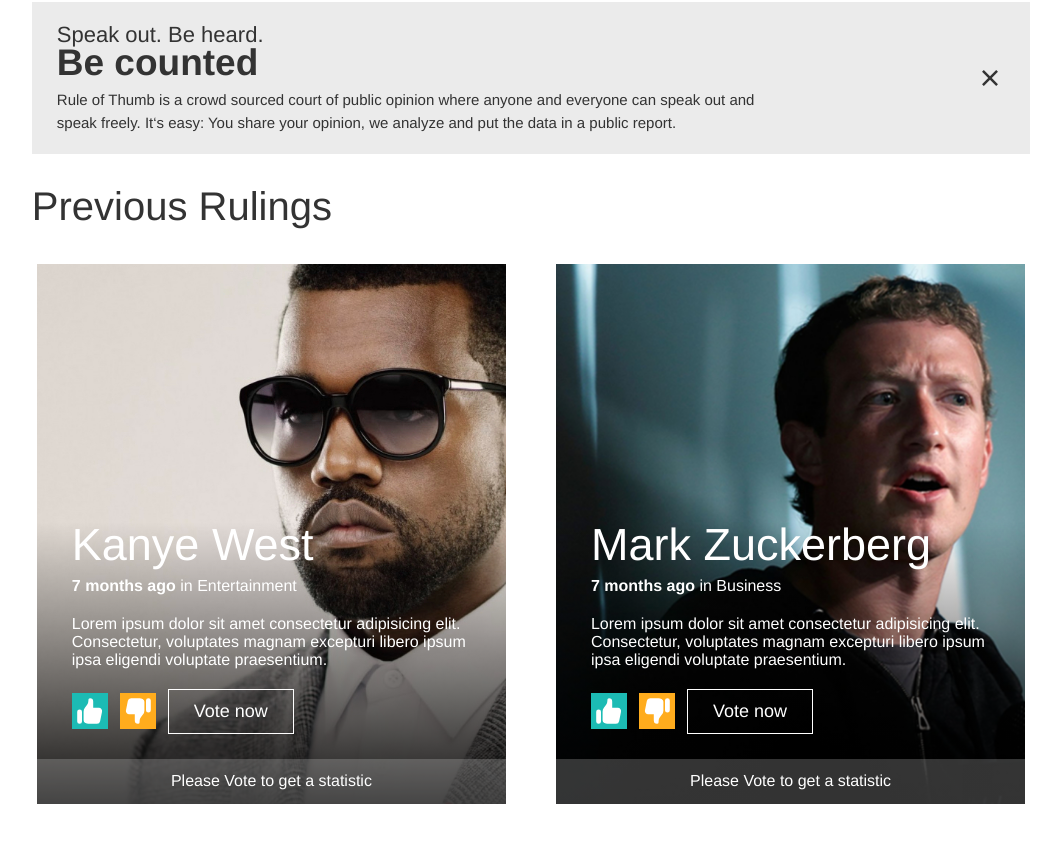
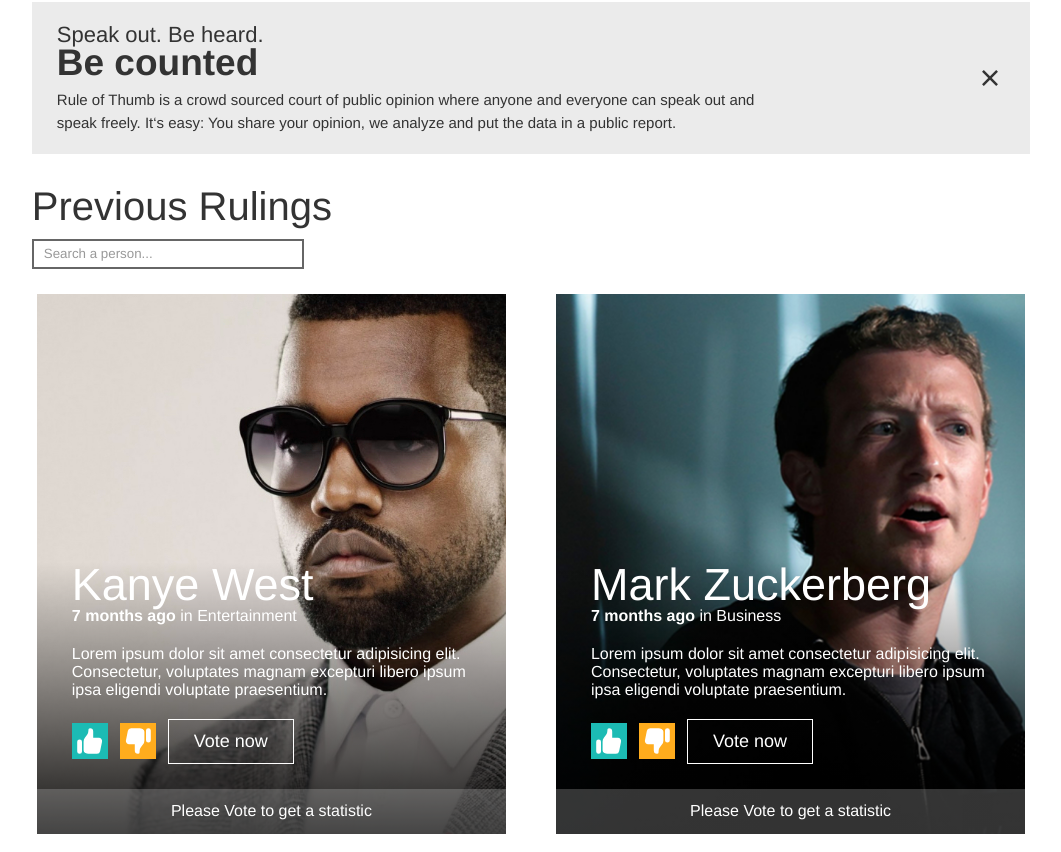
Before and after one commit to dguerrac/thumbs-test, a React (Create React App) app: page / in a window 1280 px wide. Shown: the part 828-1680 px from the top of the page, without its empty margins (109-1170 px from the left). Built offline with nearby package versions, Linux system fonts and the light colour scheme.

Commit message:
adding search filter

```diff
--- a/src/components/Character/Character.jsx
+++ b/src/components/Character/Character.jsx
@@ -68,6 +68,7 @@
     					return (
     						<button
     							key={index}
+                  ariaLabel={'thumb'}
     							className={`body__vote_thumbs body__vote_thumbs--${index} ${tab === index && 'active-thumb'}`}
     							onClick={() => setTab(index)}
     						>
--- a/src/components/Character/Character.scss
+++ b/src/components/Character/Character.scss
@@ -29,7 +29,6 @@
     		width: 32px;
     		height: 32px;
     		padding: 2px;
-    		margin-top: -10px;
     		font-size: 32px;
     		color: #fff;
     	}
--- a/src/components/Description/Description.jsx
+++ b/src/components/Description/Description.jsx
@@ -19,7 +19,7 @@
     			</p>
     		</div>
     	</div>
-  		<button onClick={() => setShowDescription(!showDescription)}><RiCloseLine/></button>
+  		<button ariaLabel={'close description'} onClick={() => setShowDescription(!showDescription)}><RiCloseLine/></button>
     </section>
   );
 }
--- a/src/components/Navbar/Navbar.jsx
+++ b/src/components/Navbar/Navbar.jsx
@@ -20,14 +20,14 @@
           </NavLink>
         </h1>
         {width < 768 && (
-          <button className={'header__title_button'} onClick={handleShowNav}>
+          <button ariaLabel={'menu hamburguer'} className={'header__title_button'} onClick={handleShowNav}>
             <AiOutlineMenu/>
           </button>
         )}
       </div>
       <nav className={`header__nav ${showNav && 'show-nav'}`}>
         { width < 768 && (
-          <button className={'header__nav_button'} onClick={handleShowNav}>
+          <button ariaLabel={'close nav'} className={'header__nav_button'} onClick={handleShowNav}>
             <FiChevronRight/>
           </button>
         )}
--- a/src/components/RulingsList/RulingsList.jsx
+++ b/src/components/RulingsList/RulingsList.jsx
@@ -9,9 +9,23 @@
 	const [data, setData] = useState(() =>
       JSON.parse(localStorage.getItem('rulingsList')) || rulingsList
     );
+  const [filtered, setFiltered] = useState([]);
+  const [query, setQuery] = useState('');
+
   useEffect(() => {
     localStorage.setItem('rulingsList', JSON.stringify(data))
-  }, [data])
+  }, [data]);
+
+  useEffect(() => {
+    let temporal = data;
+    if (!!query) {
+      temporal = data.filter(person => {
+        const { name } = { ...person };
+        return `${name}`.toLowerCase().includes(query.toLowerCase());
+    });
+    }
+    setFiltered(temporal);
+  }, [data, query]);
 
 	const handleUpdateData = (id, thumb) => {
 
@@ -28,9 +42,19 @@
 
   return (
     <section className={'rulings-list-container'}>
-    	<h2>Previous Rulings</h2>
+      <div className={'rulings-list-container__search'}>
+        <label htmlFor={'search'} className={'rulings-list-container__search_label'}>Previous Rulings</label>
+        <input
+          className={'rulings-list-container__search_input'}
+          id={'search'}
+          type={'text'}
+          onChange={e => setQuery(e.target.value)}
+          value={query}
+          placeholder={'Search a person...'}
+        />
+      </div>
     	<div className={'rulings-list-container__list'}>
-    		{(data || []).map((character, index) => {
+    		{(filtered || []).map((character, index) => {
     			return (
     				<Character key={index} character={character} handleUpdateData={handleUpdateData}/>
     			)
--- a/src/components/RulingsList/RulingsList.scss
+++ b/src/components/RulingsList/RulingsList.scss
@@ -1,5 +1,28 @@
 .rulings-list-container {
 	width: 100%;
+	&__search {
+		display: flex;
+		flex-direction: column;
+		align-items: flex-start;
+		@media (max-width: 1024px) {
+			align-items: center;
+		}
+		&_label {
+			font-size: 40px;
+			font-weight: lighter;
+			margin-bottom: 10px;
+		}
+		&_input {
+			width: 272px;
+			height: 30px;
+			padding: 0 10px;
+			border: 2px solid #666;
+			outline: none;
+			&::placeholder {
+				color: #999;
+			}
+		}
+	}
 	&__list {
 		display: flex;
     flex-wrap: wrap;
@@ -9,9 +32,4 @@
     	align-items: center;
     }
 	}
-	h2 {
-		font-size: 40px;
-		font-weight: lighter;
-		margin-bottom: 10px;
-	}
 }
```
